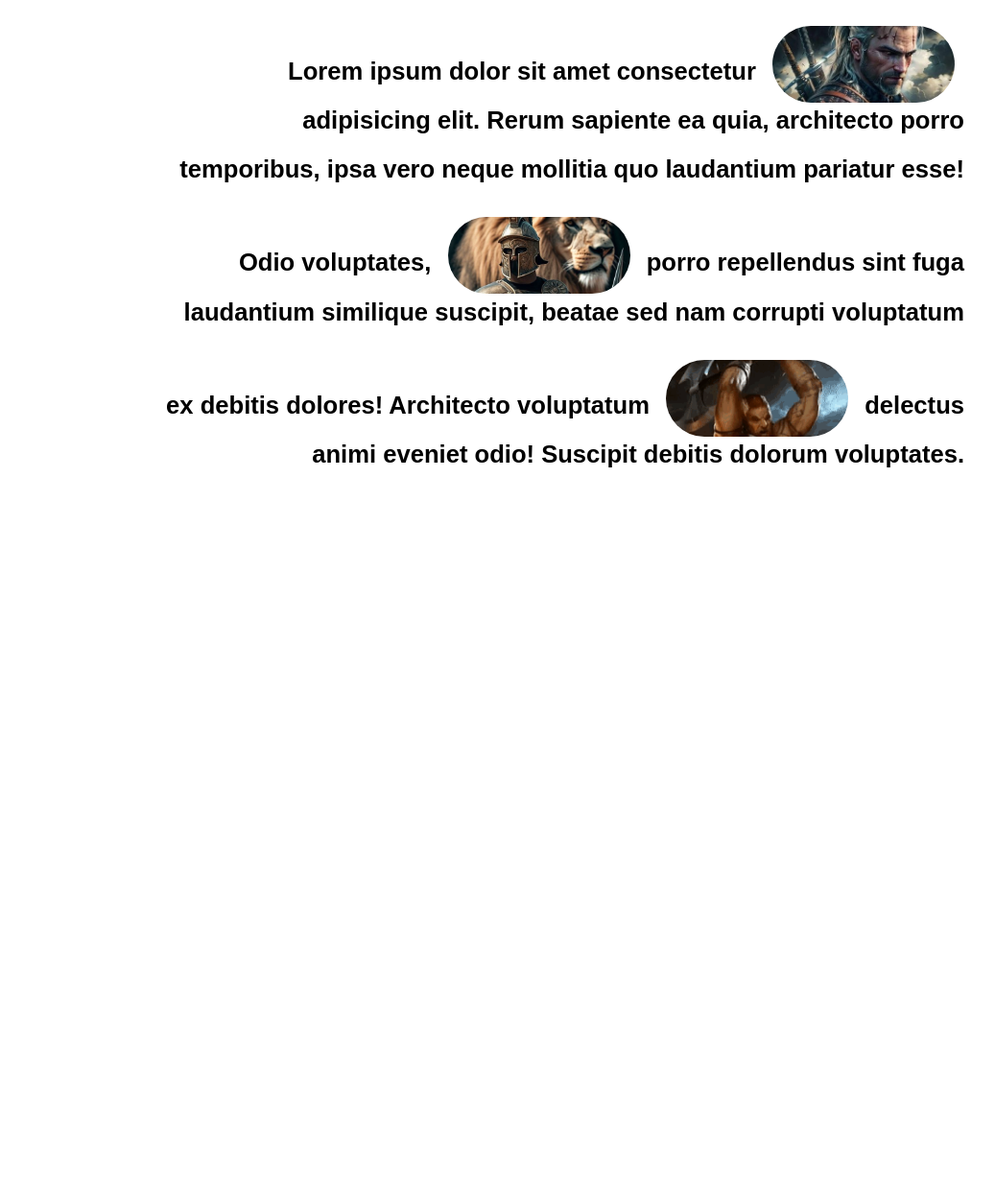
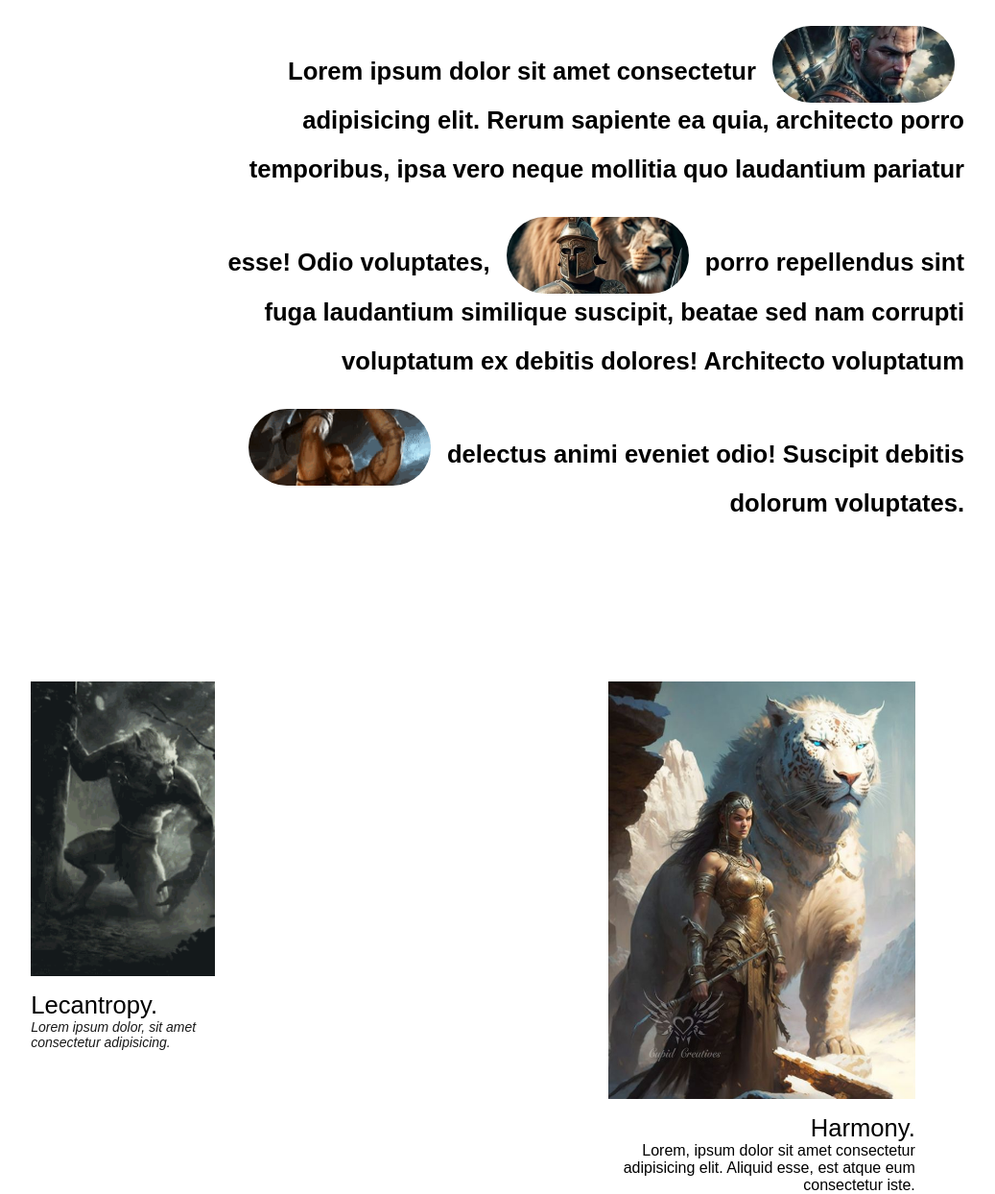
Before and after one commit to freetimezp/js-portfolio-71-animation, a plain HTML site: page index.html in a window 1280 px wide. Shown: the part 957-2201 px from the top of the page at 96% size, without its empty margins (147-1184 px from the left). Before the commit the page ends 1456 px from the top, so only its background shows below. Drawn offline with nearby package versions, Linux system fonts and the light colour scheme; a web font is replaced by a local one.

Commit message:
05. js-portfolio-71-animation. Pictures section.

```diff
--- a/assets/css/style.css
+++ b/assets/css/style.css
@@ -186,6 +186,8 @@ html, body {
 #motive {
     padding: 10vw;
     position: relative;
+    width: 100%;
+    height: auto;
 }
 
 #motive h3 {
@@ -200,12 +202,11 @@ html, body {
     font-size: 2vw;
     font-weight: 600;
     line-height: 2;
-    width: 65%;
+    width: 75%;
     font-family: sans-serif;
     display: inline-block;
     text-align: right;
-    position: absolute;
-    right: 10vw;
+    margin-left: 20vw;
 }
 
 #motive span {
@@ -235,3 +236,53 @@ html, body {
     background-position: center 15%;
     background-size: cover;
 }
+
+
+
+#pictures {
+    margin-top: 2rem;
+    padding: 0 14vw;
+    position: relative;
+    display: flex;
+    justify-content: space-between;
+}
+
+#firstpic {
+    width: 15vw;
+    height: 24vw;
+}
+
+#secondpic {
+    width: 25vw;
+    height: 34vw;
+}
+
+#picimg {
+    width: 100%;
+    height: 100%;
+    margin-bottom: 1rem;
+}
+
+
+#picimg img {
+    width: 100%;
+    height: 100%;
+    object-fit: cover;
+}
+
+#firstpic h1,
+#secondpic h1 {
+    font-weight: 500;
+    font-size: 2vw;
+}
+
+#firstpic p {
+    font-size: 14px;
+    font-style: italic;
+    opacity: .9;
+    font-family: sans-serif;
+}
+
+#secondpic {
+    text-align: right;
+}
--- a/index.html
+++ b/index.html
@@ -70,6 +70,26 @@
             </p>
         </div>
 
+        <div id="pictures">
+            <div id="firstpic">
+                <div id="picimg">
+                    <img src="./assets/images/gif-2.gif" alt="">
+                </div>
+                <h1>Lecantropy.</h1>
+                <p>Lorem ipsum dolor, sit amet consectetur adipisicing.</p>
+            </div>
+            <div id="secondpic">
+                <div id="picimg">
+                    <img src="./assets/images/pic-2.jpg" alt="">
+                </div>
+                <h1>Harmony.</h1>
+                <p>
+                    Lorem, ipsum dolor sit amet consectetur adipisicing elit.
+                    Aliquid esse, est atque eum consectetur iste.
+                </p>
+            </div>
+        </div>
+
 
     </div>
 
```
Also changed, not shown: assets/images/gif-2.gif (added), assets/images/pic-1.jpg (added), assets/images/pic-2.jpg (added).
